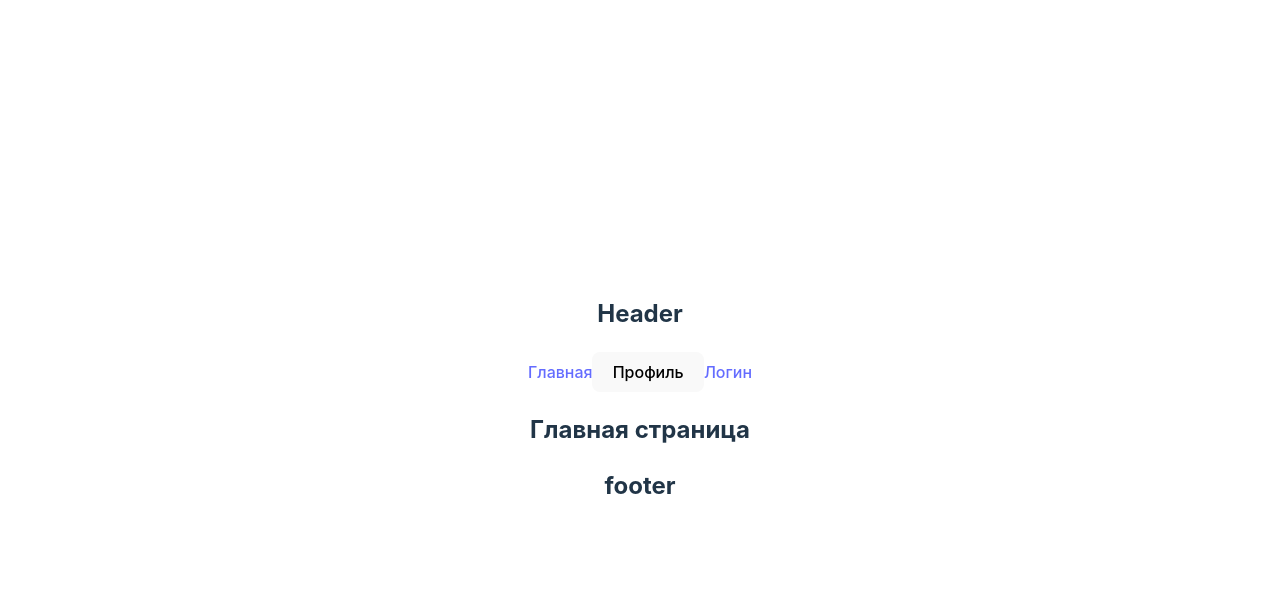
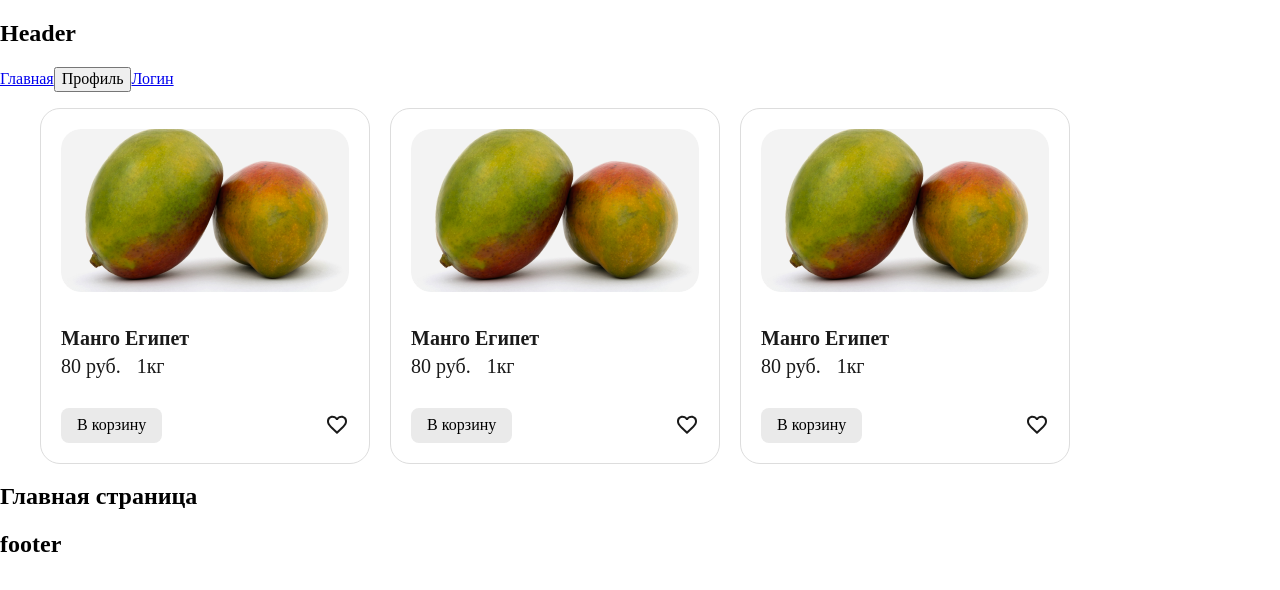
Before and after one commit to kavabunga/goodfood-frontend, a React (Vite) app: page / in a window 1280 px wide. Shown: the top 590 px of the page. Built offline with nearby package versions, Linux system fonts and the light colour scheme.

Commit message:
feat: add ProductCard component

```diff
--- a/src/App.css
+++ b/src/App.css
@@ -1,26 +1,26 @@
-#root {
+/* #root {
 	max-width: 1280px;
 	margin: 0 auto;
 	padding: 2rem;
 	text-align: center;
-}
+} */
 
-.logo {
+/* .logo {
 	height: 6em;
 	padding: 1.5em;
 	will-change: filter;
 	transition: filter 300ms;
-}
+} */
 
-.logo:hover {
+/* .logo:hover {
 	filter: drop-shadow(0 0 2em #646cffaa);
-}
+} */
 
-.logo.react:hover {
+/* .logo.react:hover {
 	filter: drop-shadow(0 0 2em #61dafbaa);
-}
+} */
 
-@keyframes logo-spin {
+/* @keyframes logo-spin {
 	from {
 		transform: rotate(0deg);
 	}
@@ -28,18 +28,23 @@
 	to {
 		transform: rotate(360deg);
 	}
-}
+} */
 
-@media (prefers-reduced-motion: no-preference) {
+/* @media (prefers-reduced-motion: no-preference) {
 	a:nth-of-type(2) .logo {
 		animation: logo-spin infinite 20s linear;
 	}
+} */
+
+/* .card {
+	padding: 2em;
+} */
+
+/* .read-the-docs {
+	color: #888;
+} */
+
+.card-list {
+	display: flex;
+	gap: 20px;
 }
-
-.card {
-	padding: 2em;
-}
-
-.read-the-docs {
-	color: #888;
-}
--- a/src/App.tsx
+++ b/src/App.tsx
@@ -6,12 +6,18 @@ import Profile from './pages/profile/profile.tsx';
 import Login from './pages/login/login.tsx';
 import { ProtectedRoute } from './utils/protected-route.tsx';
 import { useAuth } from './hooks/use-auth.ts';
+import ProductCard from './components/product-card';
 
 function App() {
 	const { isLoggedIn } = useAuth();
 
 	return (
 		<Layout>
+			<ul className="card-list">
+				<ProductCard></ProductCard>
+				<ProductCard></ProductCard>
+				<ProductCard></ProductCard>
+			</ul>
 			<Routes>
 				<Route path="/" element={<Home />} />
 				<Route
--- /dev/null
+++ b/src/components/product-card/index.tsx
@@ -0,0 +1,25 @@
+import cardImage from '@images/mango.png';
+import { Link } from 'react-router-dom';
+import styles from './product-card.module.scss';
+
+const ProductCard = () => {
+	return (
+		<li className={styles.card}>
+			<div>
+				{/* вместо /login подставить нужный роут  */}
+				<Link className={styles.card__link} to={'/login'}>
+					<img className={styles.card__image} src={cardImage} alt="карточка товара" />
+					<h2 className={styles.card__caption}>Манго Египет</h2>
+				</Link>
+				<span className={styles.card__price}>80 руб.</span>
+				<span className={styles.card__weight}>1кг</span>
+				<div className={styles['card__button-container']}>
+					<button className={styles['card__cart-button']}>В корзину</button>
+					<button className={styles['card__like-button']} />
+				</div>
+			</div>
+		</li>
+	);
+};
+
+export default ProductCard;
--- /dev/null
+++ b/src/components/product-card/product-card.module.scss
@@ -0,0 +1,78 @@
+.card {
+	border-radius: 20px;
+	border: 1px solid #ddd;
+	background: #fff;
+	padding: 20px;
+	list-style: none;
+}
+
+.card__link {
+	text-decoration: none;
+}
+
+.card__image {
+	border-radius: 20px;
+	width: 100%;
+	object-fit: cover;
+	max-height: 357px;
+	aspect-ratio: 1.767;
+}
+
+.card__caption {
+	color: #1a1a1a;
+
+	// подключить шрифт
+	// font-family: 'Work Sans';
+	font-size: 20px;
+	font-weight: 600;
+	line-height: 140%;
+	margin: 0;
+	text-align: left;
+	padding-top: 28px;
+}
+
+.card__price {
+	color: #1a1a1a;
+
+	// подключить шрифт
+	// font-family: Ubuntu;
+	font-size: 20px;
+	font-weight: 300;
+	line-height: 140%;
+	padding-top: 6px;
+}
+
+.card__weight {
+	color: #1a1a1a;
+
+	// подключить шрифт
+	// font-family: Ubuntu;
+	font-size: 20px;
+	font-weight: 300;
+	line-height: 140%;
+	padding: 6px 0 0 16px;
+}
+
+.card__button-container {
+	display: flex;
+	justify-content: space-between;
+	align-items: center;
+	margin-top: 28px;
+}
+
+.card__cart-button {
+	border-radius: 8px;
+	background: #eaeaea;
+	padding: 8px 16px;
+	border: none;
+}
+
+.card__like-button {
+	background-image: url('@images/like-icon.svg');
+	width: 24px;
+	height: 24px;
+	object-fit: cover;
+	object-position: center;
+	border: none;
+	background-color: transparent;
+}
--- a/src/index.scss
+++ b/src/index.scss
@@ -1,72 +1,72 @@
-:root {
-	font-family: Inter, system-ui, Avenir, Helvetica, Arial, sans-serif;
-	line-height: 1.5;
-	font-weight: 400;
-	color-scheme: light dark;
-	color: rgb(255 255 255 / 87%);
-	background-color: #242424;
-	font-synthesis: none;
-	text-rendering: optimizelegibility;
-	-webkit-font-smoothing: antialiased;
-	-moz-osx-font-smoothing: grayscale;
-	text-size-adjust: 100%;
-}
+// :root {
+// 	font-family: Inter, system-ui, Avenir, Helvetica, Arial, sans-serif;
+// 	line-height: 1.5;
+// 	font-weight: 400;
+// 	color-scheme: light dark;
+// 	color: rgb(255 255 255 / 87%);
+// 	background-color: #242424;
+// 	font-synthesis: none;
+// 	text-rendering: optimizelegibility;
+// 	-webkit-font-smoothing: antialiased;
+// 	-moz-osx-font-smoothing: grayscale;
+// 	text-size-adjust: 100%;
+// }
 
-a {
-	font-weight: 500;
-	color: #646cff;
-	text-decoration: inherit;
-}
+// a {
+// 	font-weight: 500;
+// 	color: #646cff;
+// 	text-decoration: inherit;
+// }
 
-a:hover {
-	color: #535bf2;
-}
+// a:hover {
+// 	color: #535bf2;
+// }
 
-body {
-	margin: 0;
-	display: flex;
-	place-items: center;
-	min-width: 320px;
-	min-height: 100vh;
-}
+// body {
+// 	margin: 0;
+// 	display: flex;
+// 	place-items: center;
+// 	min-width: 320px;
+// 	min-height: 100vh;
+// }
 
-h1 {
-	font-size: 3.2em;
-	line-height: 1.1;
-}
+// h1 {
+// 	font-size: 3.2em;
+// 	line-height: 1.1;
+// }
 
-button {
-	border-radius: 8px;
-	border: 1px solid transparent;
-	padding: 0.6em 1.2em;
-	font-size: 1em;
-	font-weight: 500;
-	font-family: inherit;
-	background-color: #1a1a1a;
-	cursor: pointer;
-	transition: border-color 0.25s;
-}
+// button {
+// 	border-radius: 8px;
+// 	border: 1px solid transparent;
+// 	padding: 0.6em 1.2em;
+// 	font-size: 1em;
+// 	font-weight: 500;
+// 	font-family: inherit;
+// 	background-color: #1a1a1a;
+// 	cursor: pointer;
+// 	transition: border-color 0.25s;
+// }
 
-button:hover {
-	border-color: #646cff;
-}
+// button:hover {
+// 	border-color: #646cff;
+// }
 
-button:focus,
-button:focus-visible {
-	outline: 4px auto -webkit-focus-ring-color;
-}
+// button:focus,
+// button:focus-visible {
+// 	outline: 4px auto -webkit-focus-ring-color;
+// }
 
-@media (prefers-color-scheme: light) {
-	:root {
-		color: #213547;
-		background-color: #fff;
-	}
+// @media (prefers-color-scheme: light) {
+// 	:root {
+// 		color: #213547;
+// 		background-color: #fff;
+// 	}
 
-	a:hover {
-		color: #747bff;
-	}
+// 	a:hover {
+// 		color: #747bff;
+// 	}
 
-	button {
-		background-color: #f9f9f9;
-	}
-}
+// 	button {
+// 		background-color: #f9f9f9;
+// 	}
+// }
```
Also changed, not shown: src/assets/images/like-icon.svg (added), src/assets/images/mango.png (added).
